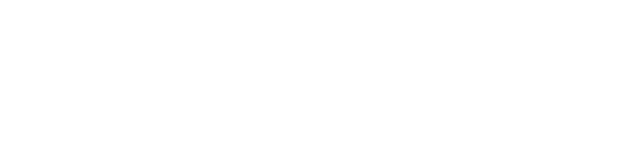
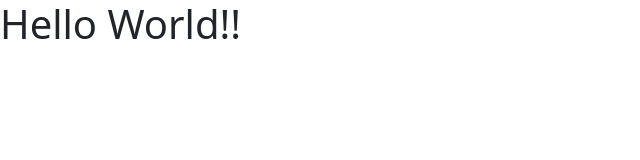
Before and after one commit to cameronjamesw/library-testing, a website: page index.html in a window 1280 px wide. Shown: the whole page, without its empty margins (0-640 px from the left). Drawn offline with nearby package versions, Linux system fonts and the light colour scheme.

Commit message:
add bootstrap links to head and body

```diff
--- a/index.html
+++ b/index.html
@@ -4,8 +4,10 @@
     <meta charset="UTF-8">
     <meta name="viewport" content="width=device-width, initial-scale=1.0">
     <title>Document</title>
+    <link href="https://cdn.jsdelivr.net/npm/bootstrap@5.3.3/dist/css/bootstrap.min.css" rel="stylesheet" integrity="sha384-QWTKZyjpPEjISv5WaRU9OFeRpok6YctnYmDr5pNlyT2bRjXh0JMhjY6hW+ALEwIH" crossorigin="anonymous">
 </head>
 <body>
-
+    <h1>Hello World!!</h1>
+    <script src="https://cdn.jsdelivr.net/npm/bootstrap@5.3.3/dist/js/bootstrap.bundle.min.js" integrity="sha384-YvpcrYf0tY3lHB60NNkmXc5s9fDVZLESaAA55NDzOxhy9GkcIdslK1eN7N6jIeHz" crossorigin="anonymous"></script>
 </body>
 </html>
--- /dev/null
+++ b/package.json
@@ -0,0 +1,5 @@
+{
+  "dependencies": {
+    "bootstrap": "^5.3.3"
+  }
+}
```
Also changed, not shown: 1 other file.
